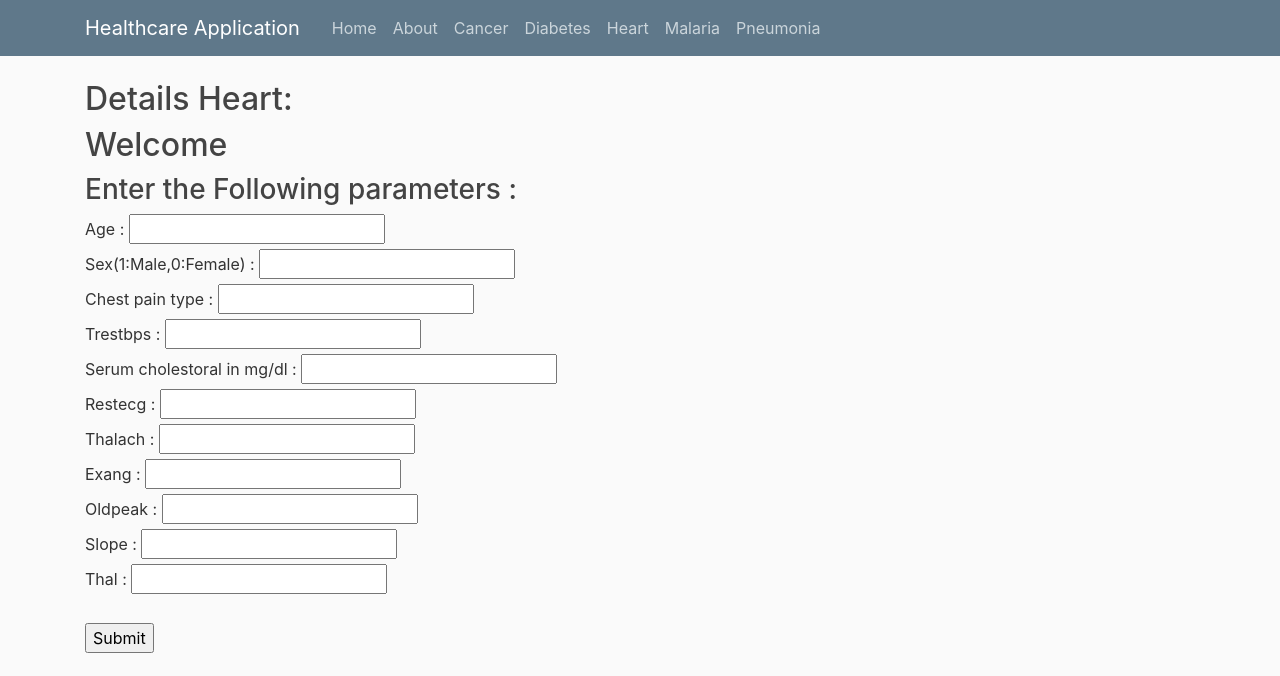
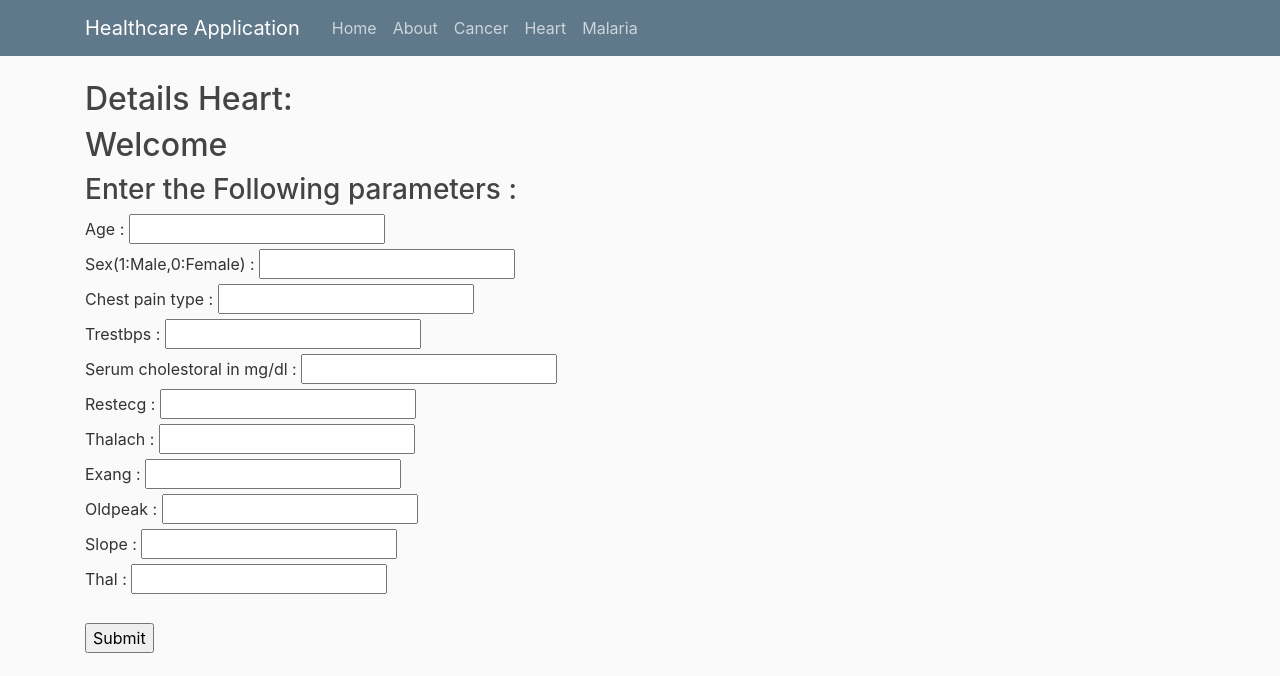
Before and after one commit to Divyang0601/HealthAppC, a Flask app: page /heart in a window 1280 px wide. Shown: the top 676 px of the page. Run offline with Flask 2, Linux system fonts and the light colour scheme; some libraries are stand-ins or nearby versions.

Commit message:
Update heart.html

```diff
--- a/template/heart.html
+++ b/template/heart.html
@@ -37,10 +37,10 @@
                         <a class="nav-item nav-link" href="/">Home</a>
                         <a class="nav-item nav-link" href="/about">About</a>
                         <a class="nav-item nav-link" href="/cancer">Cancer</a>
-                        <a class="nav-item nav-link" href="/diabetes">Diabetes</a>
+
                         <a class="nav-item nav-link" href="/heart">Heart</a>
                         <a class="nav-item nav-link" href="/Malaria">Malaria</a>
-                        <a class="nav-item nav-link" href="/Pneumonia">Pneumonia</a>
+
 
 
                     </div>
```
